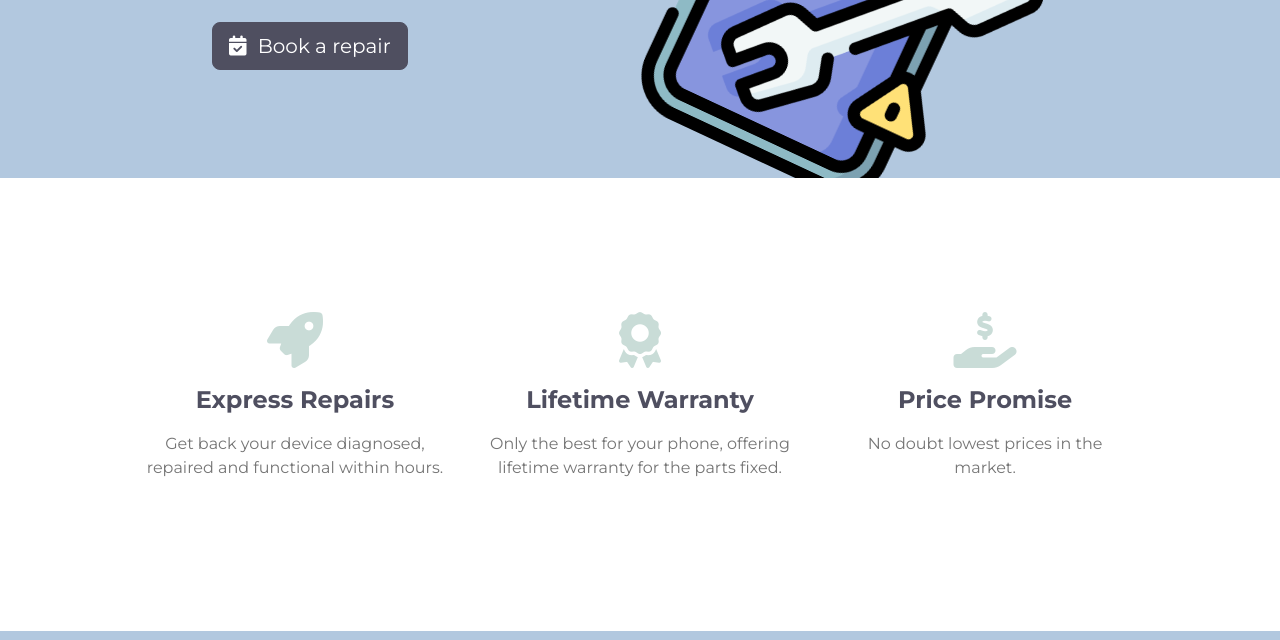
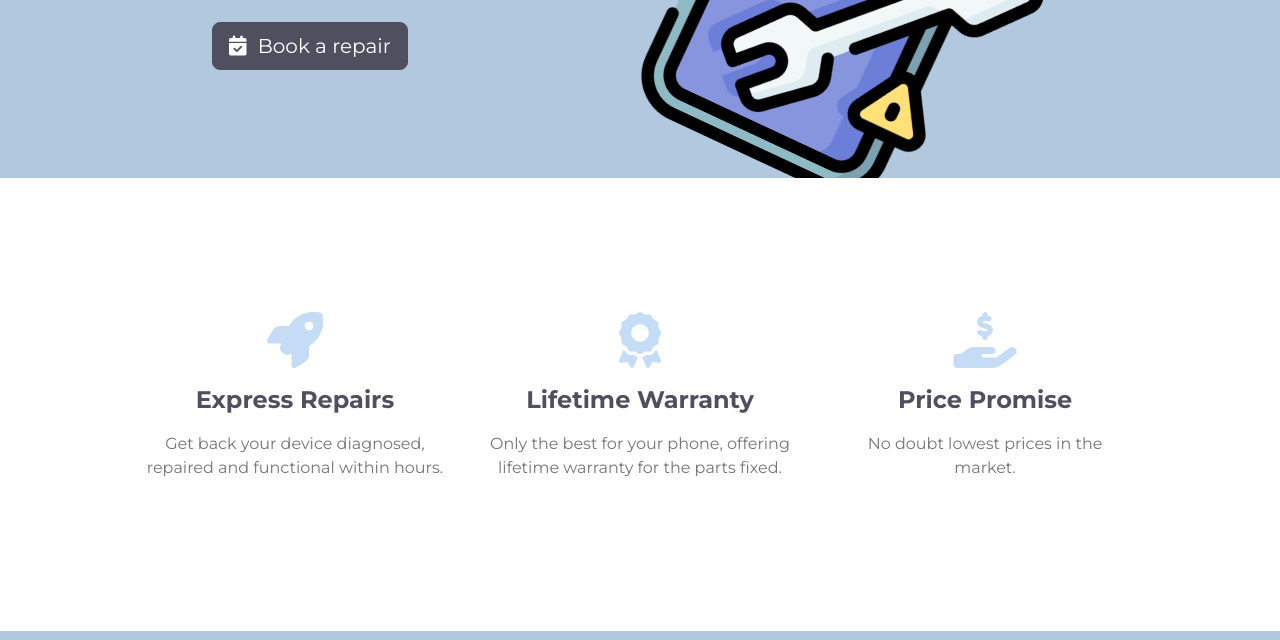
Before and after one commit to johndoememe/iRepair, a plain HTML site: page index.html in a window 1280 px wide. Shown: the part 457-1097 px from the top of the page. Drawn offline with nearby package versions, Linux system fonts and the light colour scheme.

Commit message:
Update styles.css

```diff
--- a/css/styles.css
+++ b/css/styles.css
@@ -122,7 +122,7 @@ p {
 }
 
 .featureIcon {
-  color: #c9dcd7;
+  color: #c4dcf5;
   font-size: 3.5rem;
 }
 
```
